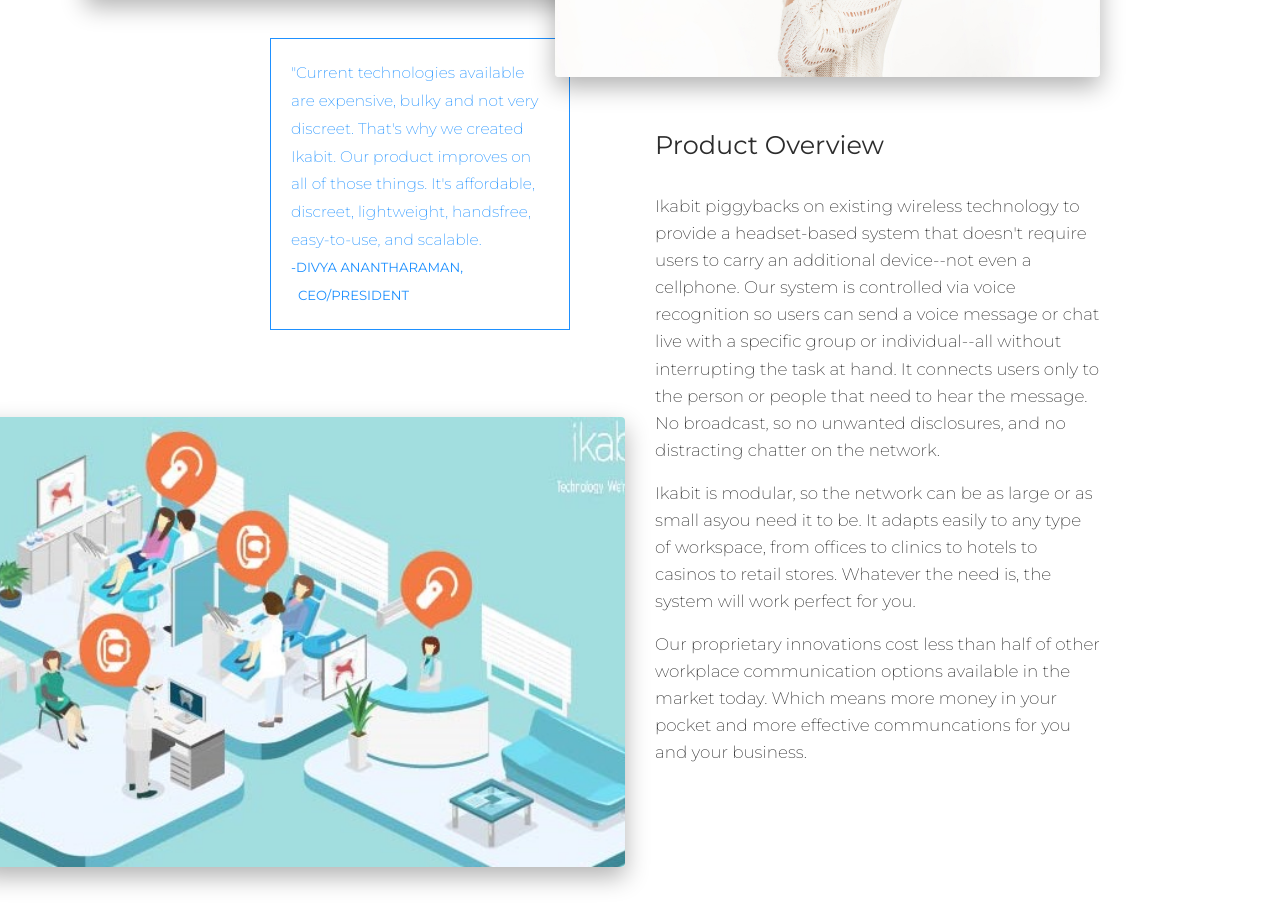
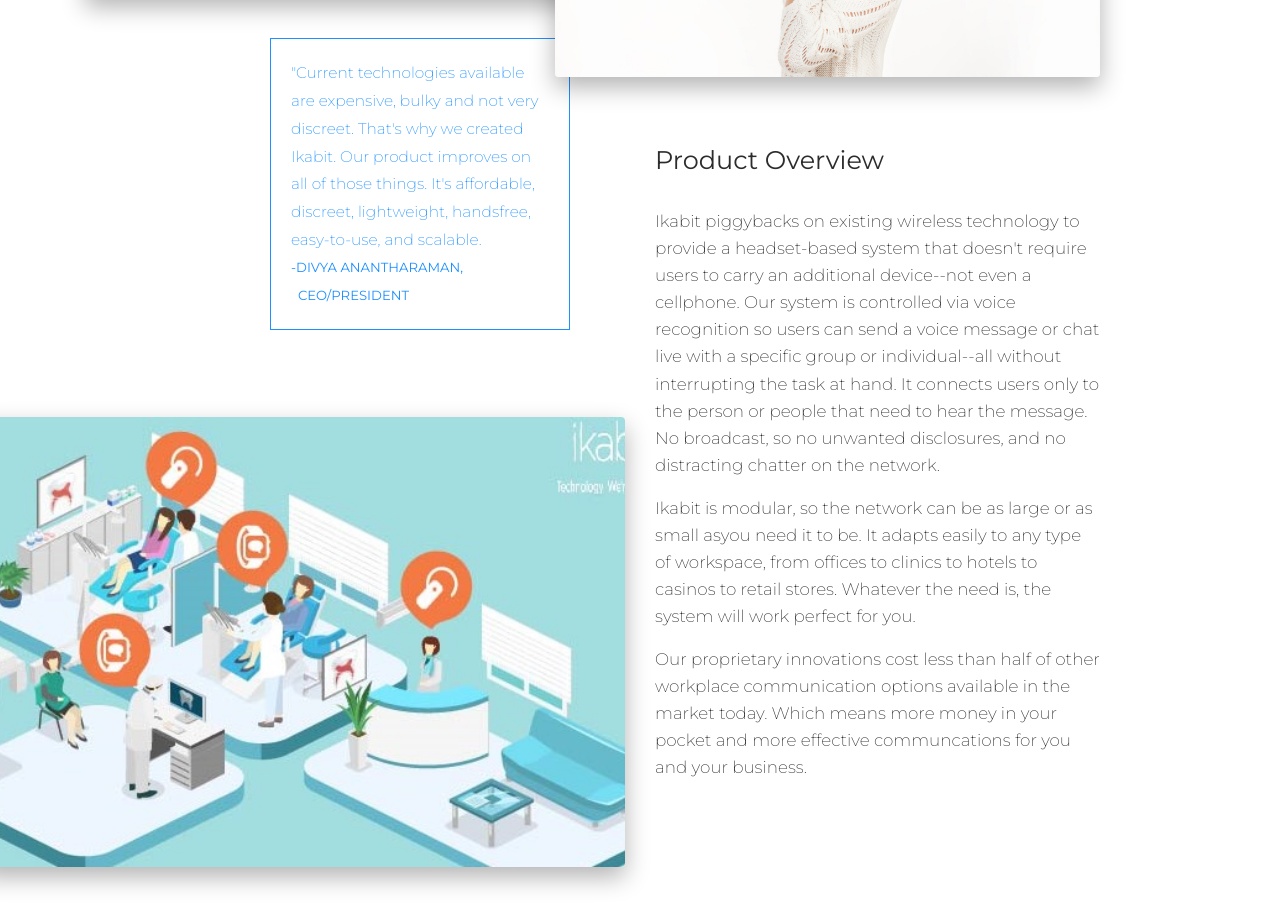
Before and after one commit to dave-toptier/dave-toptier.github.io, a website: page index.html in a window 1280 px wide. Shown: the part 1291-2215 px from the top of the page. Drawn offline with nearby package versions, Linux system fonts and the light colour scheme.

Commit message:
Update index.html

```diff
--- a/index.html
+++ b/index.html
@@ -133,7 +133,7 @@
             <div class="col-md-5">
               <!-- First image on the right side, above the article -->
               <div class="image-container image-right" style="background-image: url('assets/img/bluetoothuse.jpg');"></div>
-              <h3>Product Overview</h3>
+              <h3 style="padding-top: 15px;">Product Overview</h3>
               <p>Ikabit piggybacks on existing wireless technology to provide a headset-based system that doesn't require users to carry an additional device--not even a cellphone. Our system is controlled via voice recognition so users can send a voice message or chat live with a specific group or individual--all without interrupting the task at hand. It connects users only to the person or people that need to hear the message. No broadcast, so no unwanted disclosures, and no distracting chatter on the network.
               </p>
               <p>
```
